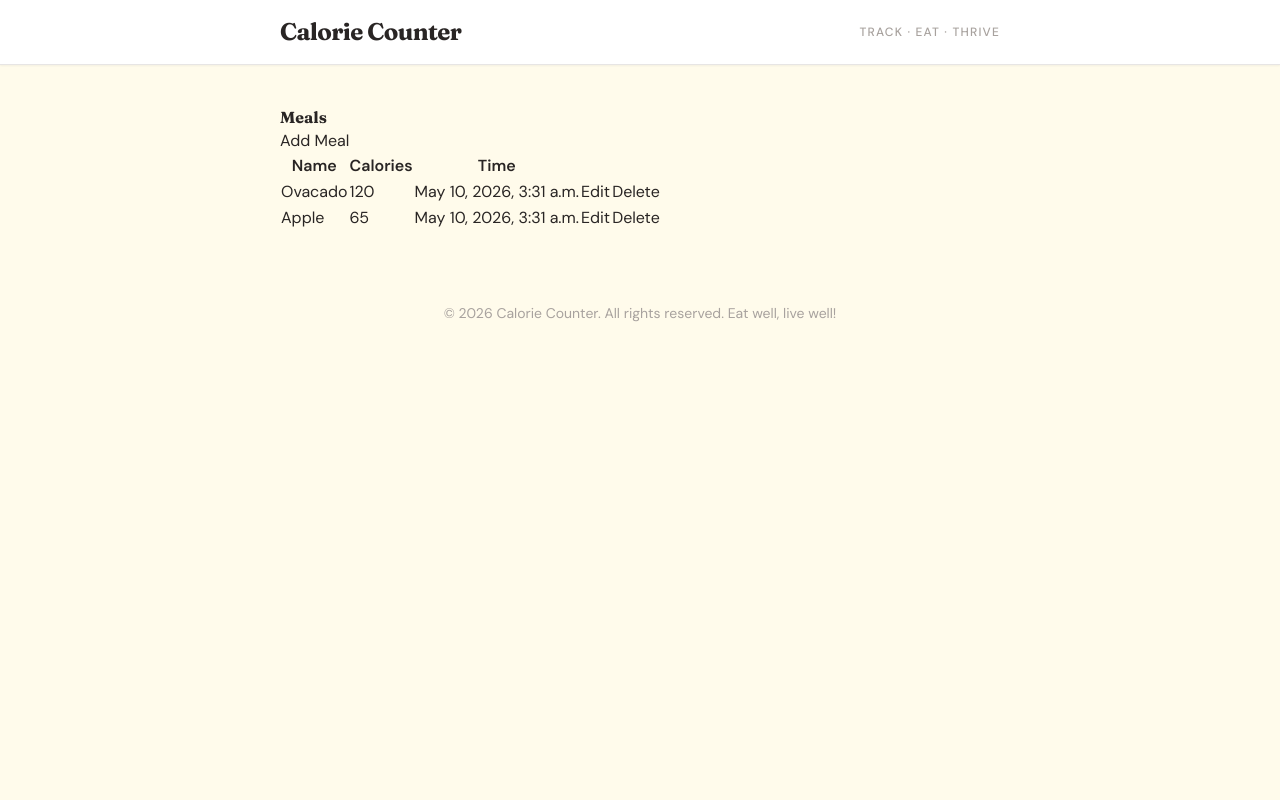
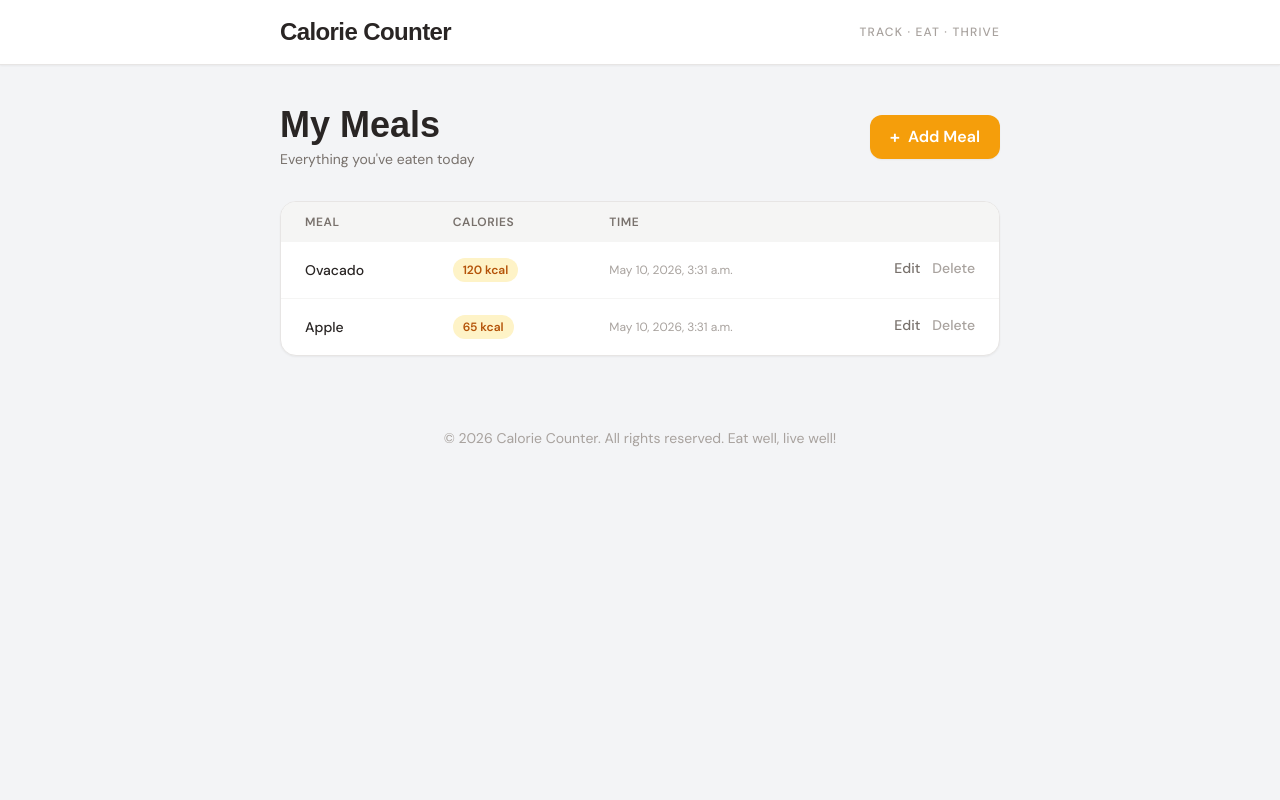
Before and after one commit to isaac-ndungu/calorie_counter, a Django app: page / in a window 1280 px wide. Run offline with Django 5.2, Linux system fonts and the light colour scheme; data comes from the database, SQL or seed files in the repository; some libraries are stand-ins or nearby versions.

Commit message:
add tailwind classes

```diff
--- a/calorieapp/templates/base.html
+++ b/calorieapp/templates/base.html
@@ -15,13 +15,13 @@
         }
 
         h1, h2 {
-            font-family: 'Fraunces', serif;
-        }
+            font-family: sans-serif;
+             }
     </style>
 
 </head>
 
-<body class="bg-amber-50 min-h-screen text-stone-800">
+<body class="bg-gray-100 min-h-screen text-stone-800">
     <header class="bg-white border-b border-stone-200 shadow-sm">
         <div class="max-w-3xl mx-auto px-6 py-4 flex items-center justify-between">
             <h1 class="text-2xl font-bold text-stone-800 tracking-tight">Calorie Counter</h1>
--- a/calorieapp/templates/index.html
+++ b/calorieapp/templates/index.html
@@ -4,30 +4,66 @@
 
 {% block content %}
 
-    <h1>Meals</h1>
-
-    <a href="{% url 'insert_meal' %}">Add Meal</a>
+<div class="flex items-center justify-between mb-8">
+    <div>
+        <h1 class="text-4xl font-bold text-stone-800">My Meals</h1>
+        <p class="text-stone-500 mt-1 text-sm">Everything you've eaten today</p>
+    </div>
+    <a href="{% url 'insert_meal' %}"
+        class="inline-flex items-center gap-2 bg-amber-500 hover:bg-amber-600 text-white font-semibold px-5 py-2.5 rounded-xl shadow-sm transition-colors duration-150">
+        <span class="text-lg leading-none">+</span> Add Meal
+    </a>
+</div>
 
 
-    <table>
+    {% if meals %}
+    <div class="bg-white rounded-2xl shadow-sm border border-stone-200 overflow-hidden">
+        <table class="w-full text-sm">
             <thead>
-            <tr>
-                <th>Name</th>
-                <th>Calories</th>
-                <th>Time</th>
+                <tr class="bg-stone-100 text-stone-500 uppercase tracking-wider text-xs">
+                    <th class="text-left px-6 py-3 font-semibold">Meal</th>
+                    <th class="text-left px-6 py-3 font-semibold">Calories</th>
+                    <th class="text-left px-6 py-3 font-semibold">Time</th>
+                    <th class="px-6 py-3"></th>
                 </tr>
             </thead>
-
-        <tbody>
+            <tbody class="divide-y divide-stone-100">
                 {% for meal in meals %}
-                <tr>
-                    <td>{{ meal.name }}</td>
-                    <td>{{ meal.calories }}</td>
-                    <td>{{ meal.added_time }}</td>
-                    <td><a href="edit/{{meal.id}}">Edit</a></td>
-                    <td><a href="delete/{{meal.id}}" onclick="return confirm('Are you sure you want to delete this meal?')">Delete</a></td>
+                <tr class="hover:bg-amber-50 transition-colors duration-100">
+                    <td class="px-6 py-4 font-medium text-stone-800">{{ meal.name }}</td>
+                    <td class="px-6 py-4">
+                        <span class="inline-block bg-amber-100 text-amber-700 font-semibold text-xs px-2.5 py-1 rounded-full">
+                            {{ meal.calories }} kcal
+                        </span>
+                    </td>
+                    <td class="px-6 py-4 text-stone-400 text-xs">{{ meal.added_time }}</td>
+                    <td class="px-6 py-4 flex items-center gap-3 justify-end">
+                        <a href="edit/{{meal.id}}"
+                           class="text-stone-500 hover:text-amber-600 font-medium transition-colors duration-100">
+                            Edit
+                        </a>
+                        <a href="delete/{{meal.id}}"
+                           onclick="return confirm('Are you sure you want to delete this meal?')"
+                           class="text-stone-400 hover:text-red-500 font-medium transition-colors duration-100">
+                            Delete
+                        </a>
+                    </td>
                 </tr>
                 {% endfor %}
             </tbody>
         </table>
+    </div>
+
+
+    {% else %}
+    <div class="bg-white rounded-2xl border border-dashed border-stone-300 text-center py-16 px-8">
+        <h2 class="text-xl font-semibold text-stone-700 mb-2">No meals yet</h2>
+        <p class="text-stone-400 text-sm mb-6">Start tracking by adding your first meal.</p>
+        <a href="{% url 'insert_meal' %}"
+           class="inline-flex items-center gap-1.5 bg-amber-500 hover:bg-amber-600 text-white font-semibold px-5 py-2.5 rounded-xl transition-colors duration-150">
+            + Add your first meal
+        </a>
+    </div>
+    {% endif %}
+
 {% endblock %}
--- a/calorieapp/views.py
+++ b/calorieapp/views.py
@@ -1,4 +1,4 @@
-from django.shortcuts import render
+from django.shortcuts import redirect, render
 from .models import Meal
 from .forms import MealForm
 
@@ -35,5 +35,5 @@ def update_meal(request, id):
 def delete_meal(request, id):
     meal = Meal.objects.get(id=id)
     meal.delete()
-    meals = Meal.objects.all()
-    return render(request, 'index.html', {'meals': meals})
+
+    return redirect('index')
```
Also changed, not shown: calorieapp/templates/edit.html (+58 -26 lines), calorieapp/templates/insert.html (+35 -23 lines). Lines whose indentation alone changed are shown as unchanged.
